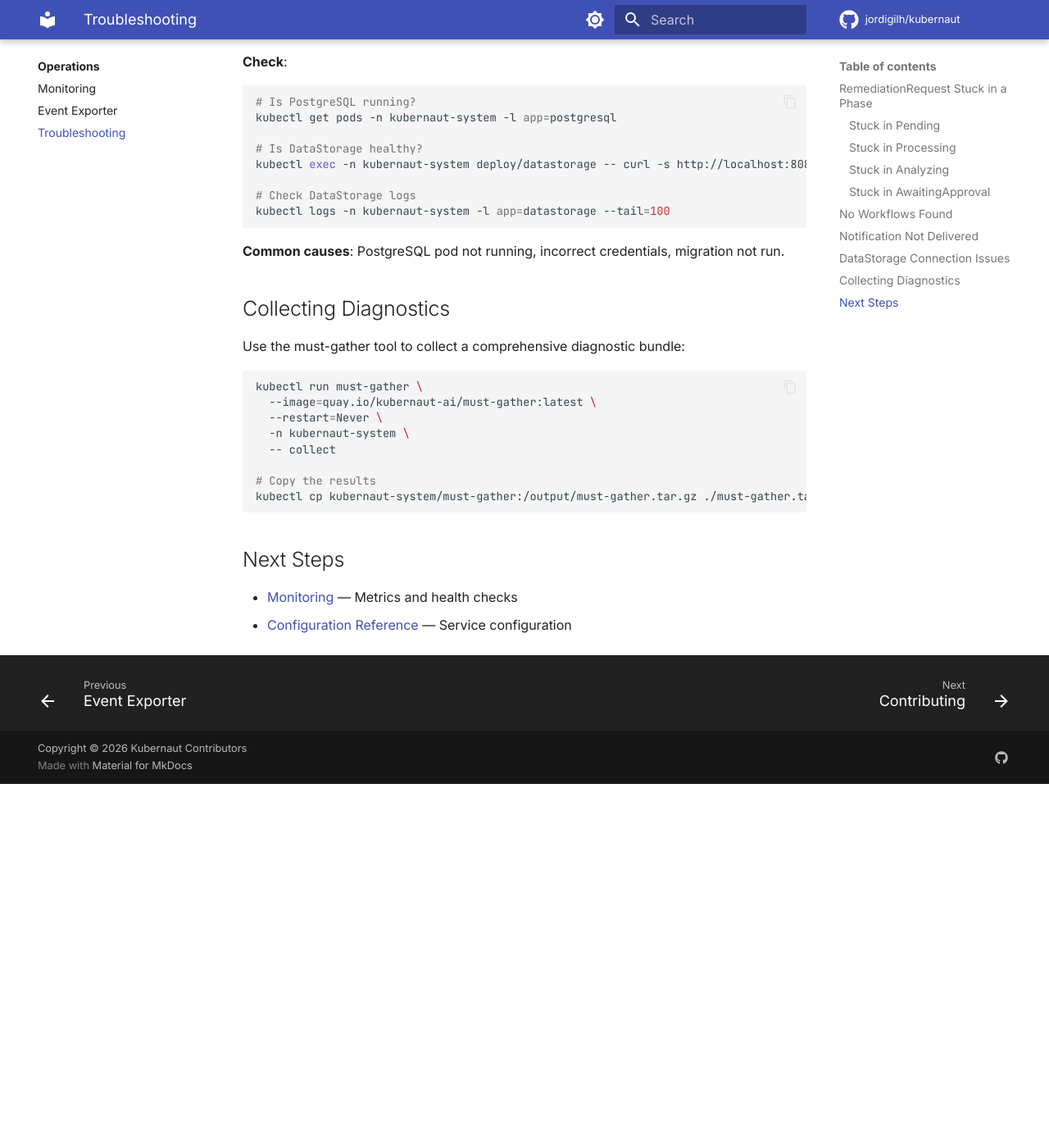
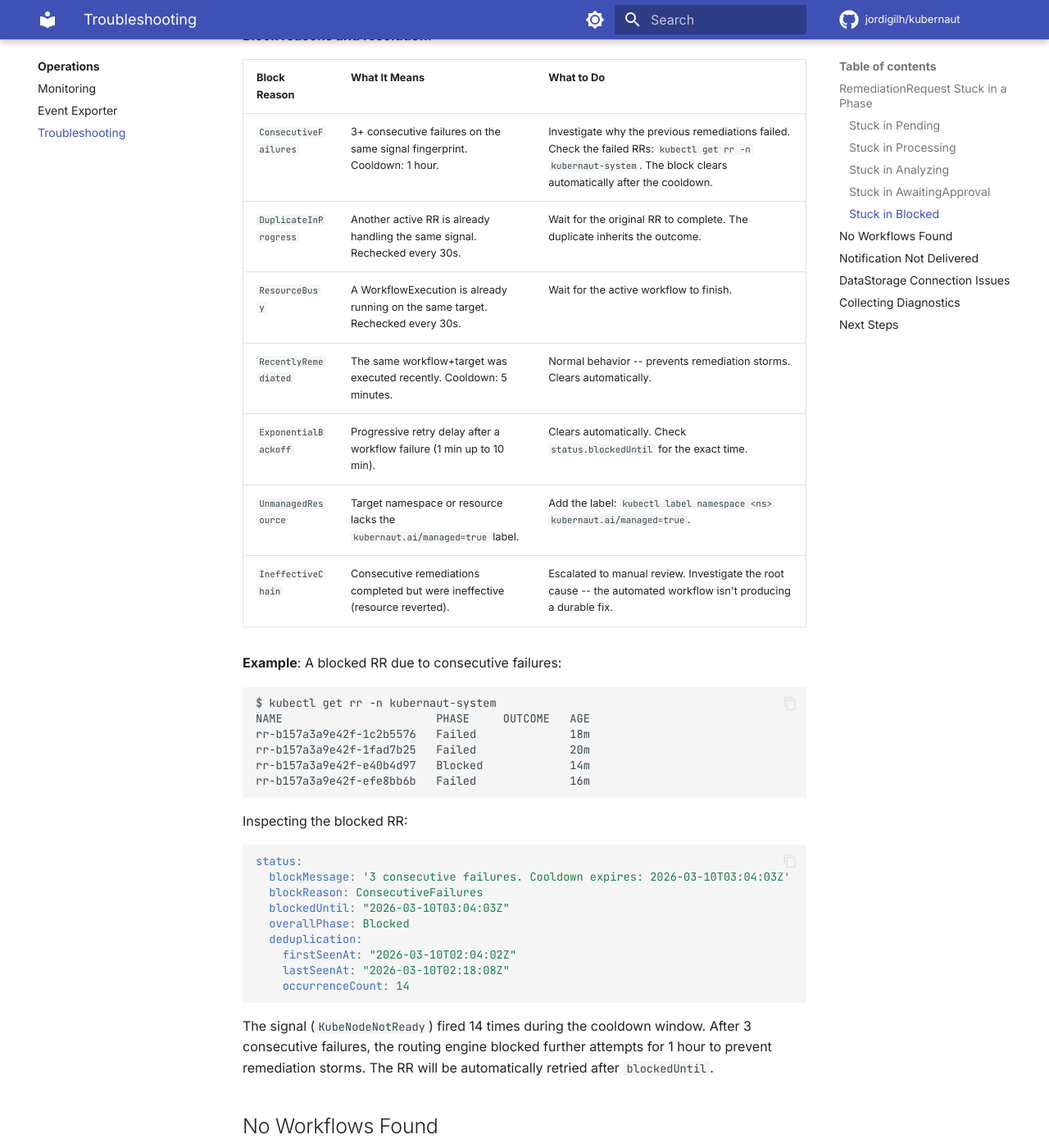
Before and after one commit to jordigilh/kubernaut-docs, an MkDocs documentation site: the page built from docs/operations/troubleshooting.md, in a window 1280 px wide and 1400 px high, scrolled down 2477 px. Shown: the whole window at 82% size. Built offline with MkDocs 1.6.1 and Material for MkDocs 9.7.7, drawn with Linux system fonts in a browser that asks for light colours; comment, search, counter and statistics services are not loaded; the version menu is left out; before the commit the page ends 3433 px from its top, so only the background shows below that; some of the changed text lies outside the part shown.

Commit message:
docs: add Blocked phase documentation with live RR example
Expand the Blocked phase description in concepts.md with a table of all
7 routing engine block reasons and their default thresholds.

Add a "Stuck in Blocked" diagnostic section to troubleshooting.md with:
- Key status fields to inspect (blockReason, blockMessage, blockedUntil)
- Resolution guidance for each of the 7 block reasons
- Live example of a ConsecutiveFailures-blocked RR captured from the
  Kind demo cluster (KubeNodeNotReady, 3 consecutive failures, 1h cooldown)

Also fix the AwaitingApproval kubectl patch command in troubleshooting.md:
add missing --subresource=status flag and use the short name 'rar'.

Made-with: Cursor

````diff
--- a/docs/operations/troubleshooting.md
+++ b/docs/operations/troubleshooting.md
@@ -67,12 +67,77 @@ Waiting for human approval.
 
 ```bash
 # List pending approvals
-kubectl get remediationapprovalrequests -n kubernaut-system
+kubectl get rar -n kubernaut-system
 
-# Approve
-kubectl patch remediationapprovalrequest <name> -n kubernaut-system \
-  --type merge -p '{"status":{"decision":"Approved","decisionMessage":"Reviewed and approved"}}'
+# Approve (--subresource=status is required because the spec is immutable)
+kubectl patch rar <name> -n kubernaut-system \
+  --subresource=status --type=merge \
+  -p '{"status":{"decision":"Approved","decidedBy":"operator","decisionMessage":"Reviewed and approved"}}'
 ```
+
+**Common causes**: Operator hasn't reviewed the RAR yet, approval notification not delivered, RAR about to expire. See [Human Approval](../user-guide/approval.md) for the full walkthrough.
+
+### Stuck in `Blocked`
+
+The Orchestrator's routing engine has determined that proceeding is unsafe. The RR will be automatically retried after the cooldown expires -- no manual intervention is needed in most cases.
+
+**Check**:
+
+```bash
+# Inspect the block reason and cooldown
+kubectl get rr <name> -n kubernaut-system -o yaml | grep -A 5 'block\|Blocked'
+
+# Check all RRs and their phases
+kubectl get rr -n kubernaut-system
+```
+
+**Key status fields**:
+
+| Field | Meaning |
+|---|---|
+| `status.blockReason` | Why the RR was blocked (see table below) |
+| `status.blockMessage` | Human-readable explanation with details |
+| `status.blockedUntil` | When the cooldown expires (for time-based blocks) |
+| `status.overallPhase` | `Blocked` while the condition is active |
+
+**Block reasons and resolution**:
+
+| Block Reason | What It Means | What to Do |
+|---|---|---|
+| `ConsecutiveFailures` | 3+ consecutive failures on the same signal fingerprint. Cooldown: 1 hour. | Investigate why the previous remediations failed. Check the failed RRs: `kubectl get rr -n kubernaut-system`. The block clears automatically after the cooldown. |
+| `DuplicateInProgress` | Another active RR is already handling the same signal. Rechecked every 30s. | Wait for the original RR to complete. The duplicate inherits the outcome. |
+| `ResourceBusy` | A WorkflowExecution is already running on the same target. Rechecked every 30s. | Wait for the active workflow to finish. |
+| `RecentlyRemediated` | The same workflow+target was executed recently. Cooldown: 5 minutes. | Normal behavior -- prevents remediation storms. Clears automatically. |
+| `ExponentialBackoff` | Progressive retry delay after a workflow failure (1 min up to 10 min). | Clears automatically. Check `status.blockedUntil` for the exact time. |
+| `UnmanagedResource` | Target namespace or resource lacks the `kubernaut.ai/managed=true` label. | Add the label: `kubectl label namespace <ns> kubernaut.ai/managed=true`. |
+| `IneffectiveChain` | Consecutive remediations completed but were ineffective (resource reverted). | Escalated to manual review. Investigate the root cause -- the automated workflow isn't producing a durable fix. |
+
+**Example**: A blocked RR due to consecutive failures:
+
+```bash
+$ kubectl get rr -n kubernaut-system
+NAME                       PHASE     OUTCOME   AGE
+rr-b157a3a9e42f-1c2b5576   Failed              18m
+rr-b157a3a9e42f-1fad7b25   Failed              20m
+rr-b157a3a9e42f-e40b4d97   Blocked             14m
+rr-b157a3a9e42f-efe8bb6b   Failed              16m
+```
+
+Inspecting the blocked RR:
+
+```yaml
+status:
+  blockMessage: '3 consecutive failures. Cooldown expires: 2026-03-10T03:04:03Z'
+  blockReason: ConsecutiveFailures
+  blockedUntil: "2026-03-10T03:04:03Z"
+  overallPhase: Blocked
+  deduplication:
+    firstSeenAt: "2026-03-10T02:04:02Z"
+    lastSeenAt: "2026-03-10T02:18:08Z"
+    occurrenceCount: 14
+```
+
+The signal (`KubeNodeNotReady`) fired 14 times during the cooldown window. After 3 consecutive failures, the routing engine blocked further attempts for 1 hour to prevent remediation storms. The RR will be automatically retried after `blockedUntil`.
 
 ## No Workflows Found
 
````
Also changed, not shown: docs/user-guide/concepts.md (+17 -1 lines).
